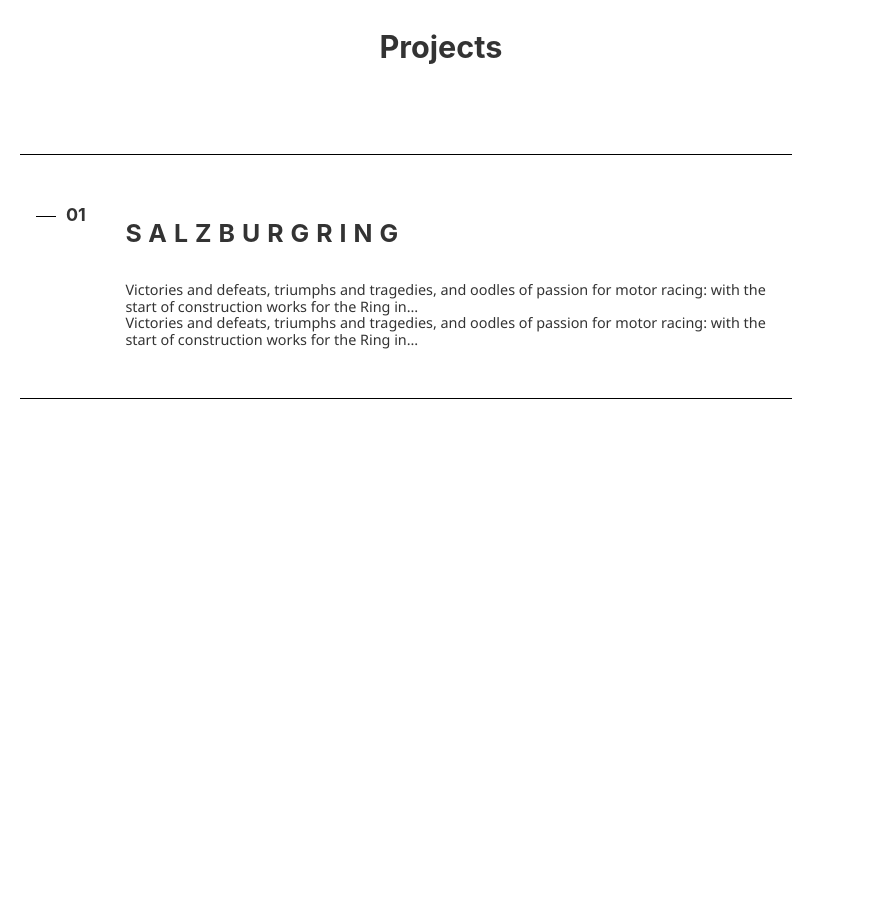
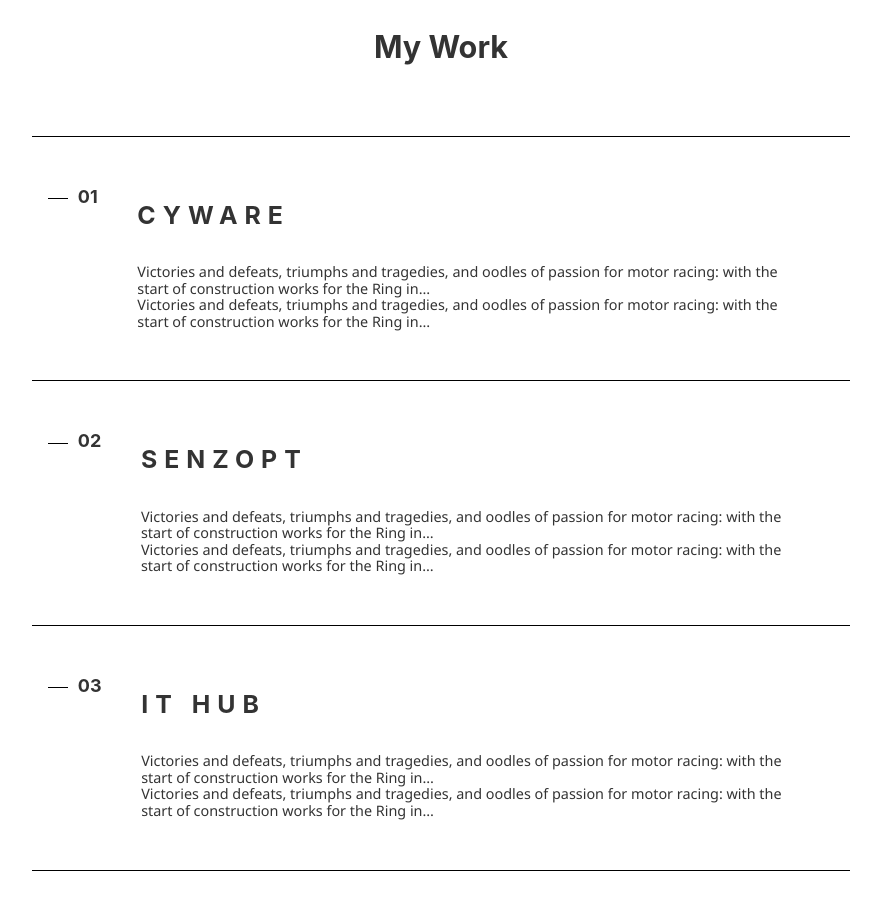
Before and after one commit to harshita-jaiswal/website, a Gatsby site: page / in a window 1280 px wide. Shown: the part 880-1790 px from the top of the page, without its empty margins (199-1080 px from the left). Before the commit the page ends 1353 px from the top, so only its background shows below. Built offline with nearby package versions, Linux system fonts and the light colour scheme; Gatsby itself is replaced by a stand-in of ours.

Commit message:
feat(work): completed work section

```diff
--- a/src/components/Work/WorkListItem.js
+++ b/src/components/Work/WorkListItem.js
@@ -2,9 +2,9 @@
 import styled from 'styled-components';
 
 const Container = styled.div`
-	margin: 5rem 0 3rem;
+	margin: 0;
 	width: 100%;
-	padding-right: 70px;
+	/* padding-right: 70px; */
 	background: #ffffff;
 `;
 
@@ -32,13 +32,14 @@
 
 const ListItem = styled.div`
 	position: relative;
-	flex: 0 1 66%;
+	/* flex: 0 1 66%;
+	max-width: 66%; */
+	flex: 0 1 100%;
+	max-width: 100%;
 	display: flex;
-	max-width: 66%;
-	margin: 0 auto;
+	/* margin: 0 auto; */
 	padding: 50px 16px;
 	border-bottom: 1px solid #000000;
-	border-top: 1px solid #000000;
 	align-items: flex-start;
 	&:hover {
 		${Border} {
@@ -104,10 +105,10 @@
 					</CardBackground>
 					<SerialCont>
 						<Border />
-						<SerialNumber>01</SerialNumber>
+						<SerialNumber>0{this.props.number + 1}</SerialNumber>
 					</SerialCont>
 					<Content>
-						<Name>Salzbur­gring</Name>
+						<Name>{this.props.work.title}</Name>
 						<DescriptionList>
 							<Desc>
 								Victories and defeats, triumphs and tragedies, and oodles of passion for motor racing:
--- a/src/components/sections/Banner.js
+++ b/src/components/sections/Banner.js
@@ -1,6 +1,5 @@
 import React, { Component } from 'react';
 import styled from 'styled-components';
-import Layout from '../layout';
 import Navbar from './Navbar';
 
 const Container = styled.div`
@@ -67,15 +66,15 @@
 	color: #ffffff;
 `;
 
-const Scroll = styled.div`
-	text-align: center;
-	width: 100%;
-	color: #ffffff;
-	margin-top: 25%;
-	/* margin: auto 0; */
-	/* margin-top: 100%; */
-	height: 100%;
-`;
+// const Scroll = styled.div`
+// 	text-align: center;
+// 	width: 100%;
+// 	color: #ffffff;
+// 	margin-top: 25%;
+// 	/* margin: auto 0; */
+// 	/* margin-top: 100%; */
+// 	height: 100%;
+// `;
 
 export default class Banner extends Component {
 	render() {
--- a/src/components/sections/Work.js
+++ b/src/components/sections/Work.js
@@ -3,7 +3,7 @@
 import WorkListItem from '../Work/WorkListItem';
 
 const Container = styled.div`
-	margin: 5rem 0 3rem;
+	margin: 5rem auto 3rem;
 	width: 100%;
 	background: #ffffff;
 `;
@@ -11,14 +11,46 @@
 const SectionTitle = styled.h3`
 	text-align: center;
 	font-size: 1.7rem;
+	margin: 2rem auto;
+`;
+
+const ListContainer = styled.div`
+	border-top: 1px solid #000000;
+	max-width: 66%;
+	margin: 4rem auto 2rem;
 `;
 
 export default class Work extends Component {
+	constructor(props) {
+		super(props);
+		// Don't call this.setState() here!
+		this.work = [
+			{
+				title: 'Cyware',
+				description: '',
+				img: ''
+			},
+			{
+				title: 'Senzopt',
+				description: '',
+				img: ''
+			},
+			{
+				title: 'IT Hub',
+				description: '',
+				img: ''
+			}
+		];
+	}
 	render() {
 		return (
 			<Container>
-				<SectionTitle>Projects</SectionTitle>
-				<WorkListItem />
+				<SectionTitle>My Work</SectionTitle>
+				<ListContainer>
+					{this.work.map((item, index) => {
+						return <WorkListItem work={item} number={index} />;
+					})}
+				</ListContainer>
 			</Container>
 		);
 	}
```
